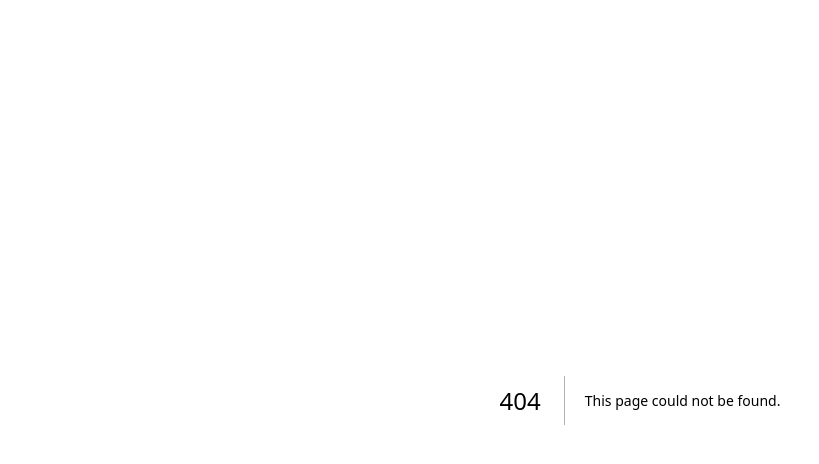
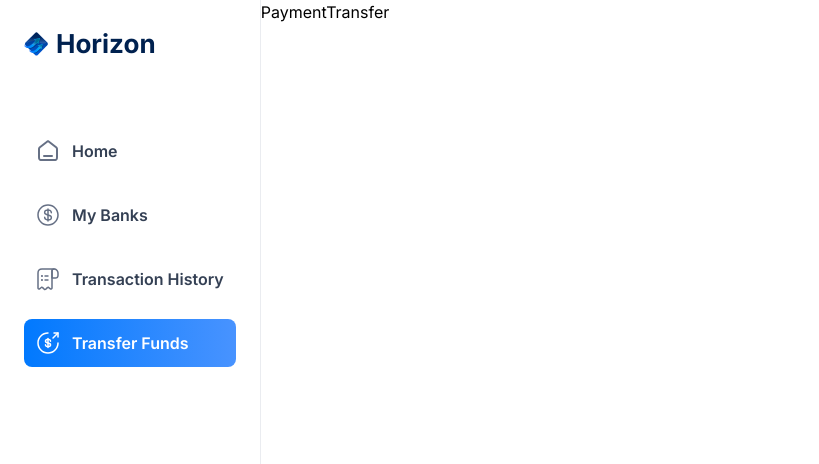
Before and after one commit to LazarosZiskos/banking-app, a Next.js app: page /payment-transfer in a window 1280 px wide. Before the commit this address had no page. Shown: the top 464 px of the page, without its empty margins (0-819 px from the left). Built offline with nearby package versions, Linux system fonts and the light colour scheme.

Commit message:
implement full routing

```diff
--- a/app/(root)/layout.tsx
+++ b/app/(root)/layout.tsx
@@ -7,11 +7,10 @@
 }: Readonly<{
   children: React.ReactNode;
 }>) {
-
   const loggedIn = {
-    firstName: "Adrian", lastName: "Jsm"
-  }
-
+    firstName: "Adrian",
+    lastName: "Jsm",
+  };
 
   return (
     <main className="flex h-screen w-full font-inter">
@@ -21,7 +20,7 @@
         <div className="root-layout">
           <Image src="/icons/logo.svg" width={30} height={30} alt="menu-icon" />
           <div>
-              <MobileNavbar user={loggedIn}/>
+            <MobileNavbar user={loggedIn} />
           </div>
         </div>
         {children}
--- /dev/null
+++ b/app/(root)/my-banks/page.tsx
@@ -0,0 +1,7 @@
+import React from "react";
+
+const MyBanks = () => {
+  return <div>My Banks</div>;
+};
+
+export default MyBanks;
--- /dev/null
+++ b/app/(root)/payment-transfer/page.tsx
@@ -0,0 +1,7 @@
+import React from "react";
+
+const PaymentTransfer = () => {
+  return <div>PaymentTransfer</div>;
+};
+
+export default PaymentTransfer;
--- /dev/null
+++ b/app/(root)/transaction-history/page.tsx
@@ -0,0 +1,7 @@
+import React from "react";
+
+const TransactionHistory = () => {
+  return <div>TransactionHistory</div>;
+};
+
+export default TransactionHistory;
--- a/components/BankCard.tsx
+++ b/components/BankCard.tsx
@@ -30,6 +30,7 @@
             </p>
           </article>
         </div>
+        ``
         <div className="bank-card_icon">
           <Image
             src="/icons/Paypass.svg"
```
Lines whose indentation alone changed are shown as unchanged.
